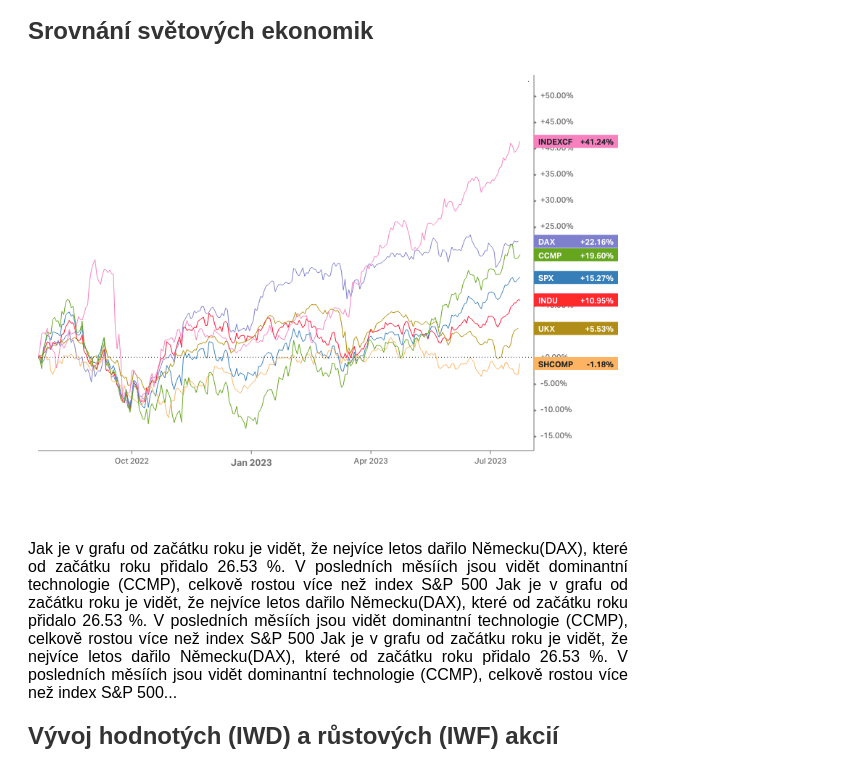
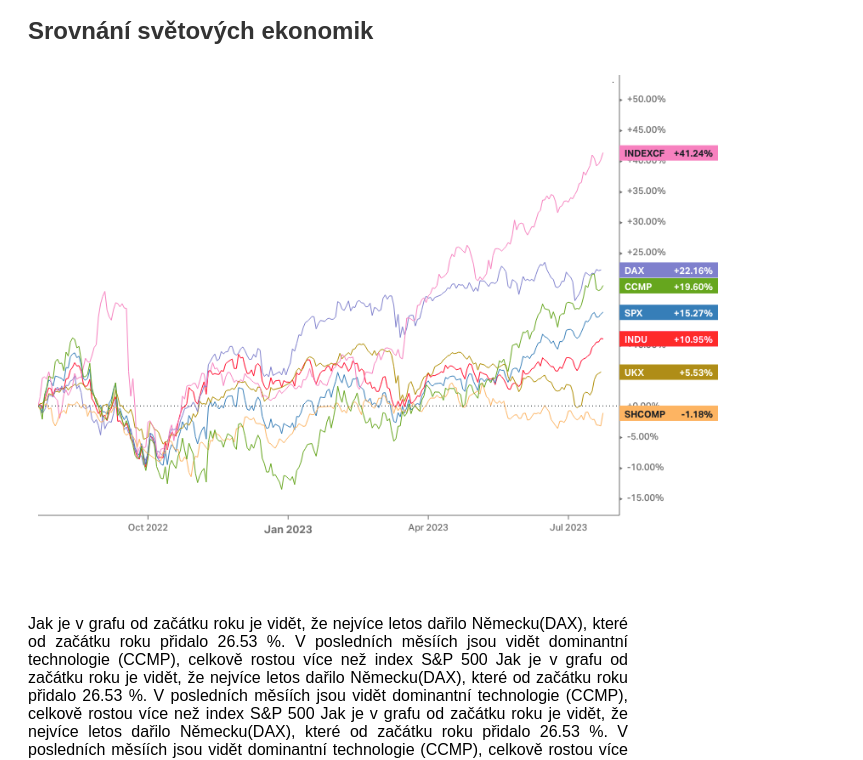
Before and after one commit to ladislav-moravec/tomas-jelinek-report, a plain HTML site: page index.html in a window 1280 px wide. Shown: the part 88-848 px from the top of the page, without its empty margins (0-863 px from the left). Drawn offline with Linux system fonts and the light colour scheme.

Commit message:
Update styles.css

```diff
--- a/styles.css
+++ b/styles.css
@@ -3,8 +3,8 @@ body {
   font-family: "Courier New", monospace;
   font-family: "Times New Roman", serif;
   font-family: Arial, sans-serif;
-  max-width: 650px; /* Šířka A4 papíru */
-  margin: 0 left; /* Zarovnání na střed */
+  max-width: 800px; /* Šířka A4 papíru */
+  margin: 0 middle; /* Zarovnání na střed */
 }
 
 /* Úpravy pro header */
@@ -32,7 +32,7 @@ h2 {
 /* Úpravy pro graf */
 .chart img {
   width: 100%;
-  max-width: 600px;
+  max-width: 700px;
   height: auto;
   border: 0px solid #ccc;
   box-sizing: border-box;
```
